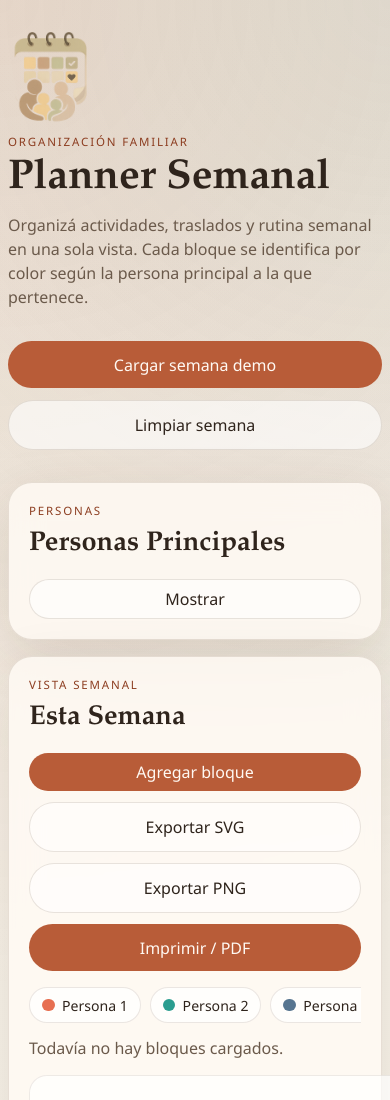
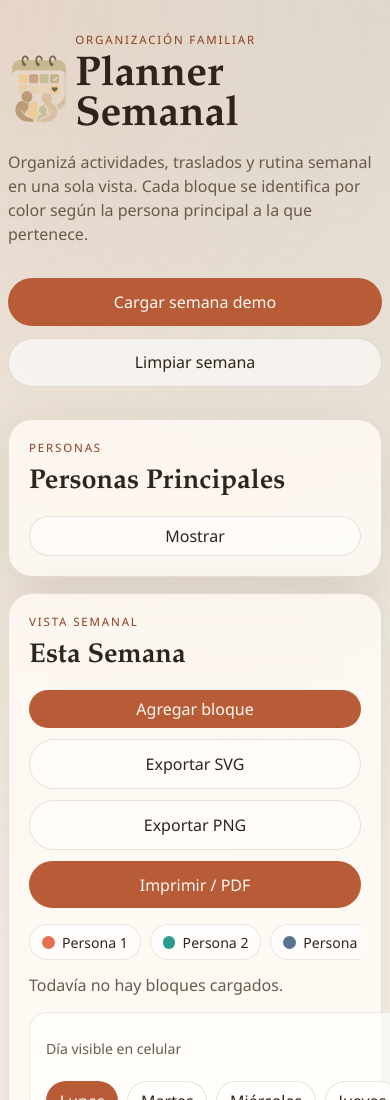
Before and after one commit to hjlarrea/weekly-planner, a website with bundled scripts: page index.html in a window 390 px wide. Shown: the top 1100 px of the page. Built offline with nearby package versions, Linux system fonts and the light colour scheme.

Commit message:
Place homepage logo beside title

```diff
--- a/index.html
+++ b/index.html
@@ -54,9 +54,13 @@
       <div id="planner-page" class="app-page" data-page="planner">
         <header class="hero">
           <div class="hero-copy-block">
-            <img class="hero-logo" src="./img/logo.png" alt="" width="600" height="600" />
-            <p class="eyebrow">Organización Familiar</p>
-            <h1 id="site-name">Planner Semanal</h1>
+            <div class="hero-heading">
+              <img class="hero-logo" src="./img/logo.png" alt="" width="600" height="600" />
+              <div>
+                <p class="eyebrow">Organización Familiar</p>
+                <h1 id="site-name">Planner Semanal</h1>
+              </div>
+            </div>
             <p class="hero-copy">
               Organizá actividades, traslados y rutina semanal en una sola vista.
               Cada bloque se identifica por color según la persona principal a la
--- a/styles.css
+++ b/styles.css
@@ -213,12 +213,18 @@ label {
   min-width: 0;
 }
 
+.hero-heading {
+  display: flex;
+  align-items: center;
+}
+
 .hero-logo {
   display: block;
-  width: 8rem;
-  height: 8rem;
+  flex: 0 0 auto;
+  width: 7.5rem;
+  height: 7.5rem;
   object-fit: contain;
-  margin: -1.1rem 0 -0.5rem -1.25rem;
+  margin: -0.8rem -1.1rem -0.7rem -1.3rem;
 }
 
 .hero-side {
@@ -1076,6 +1082,12 @@ th {
     grid-column: 2;
     padding-top: 0;
   }
+
+  .hero-logo {
+    width: 6rem;
+    height: 6rem;
+    margin: -0.55rem -0.8rem -0.45rem -1rem;
+  }
 }
 
 @media print {
```
